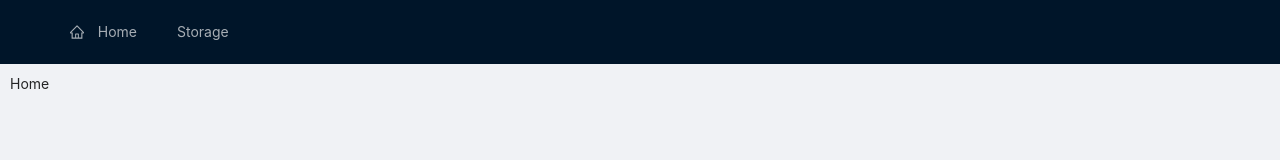
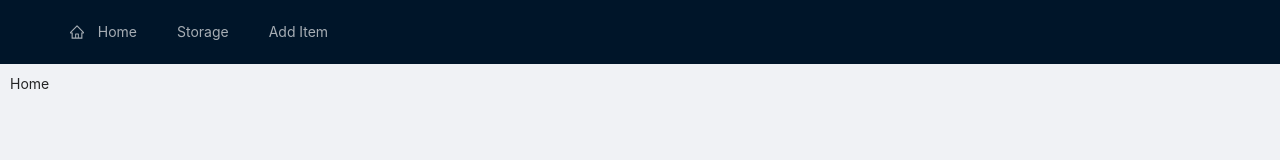
Before and after one commit to EsstBananeImEi/prepper-app, a React (Create React App) app: page /home in a window 1280 px wide. Shown: the top 160 px of the page. Built offline with nearby package versions, Linux system fonts and the light colour scheme.

Commit message:
new navbar item (Add Item)

```diff
--- a/src/components/navbar-component/NavBar.tsx
+++ b/src/components/navbar-component/NavBar.tsx
@@ -23,6 +23,11 @@ export default function NavBar(): ReactElement {
                         <span className="nav-text">Storage</span>
                     </Link>
                 </Menu.Item>
+                <Menu.Item key='newItem'>
+                    <Link to="/storeditems/new">
+                        <span className="nav-text">Add Item</span>
+                    </Link>
+                </Menu.Item>
             </Menu>
         </Header>
     )
```
